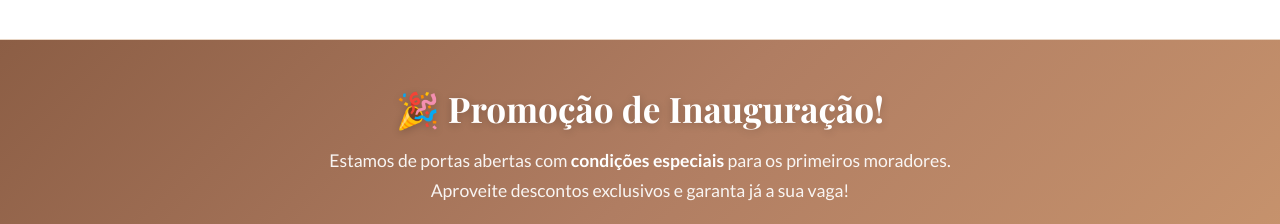
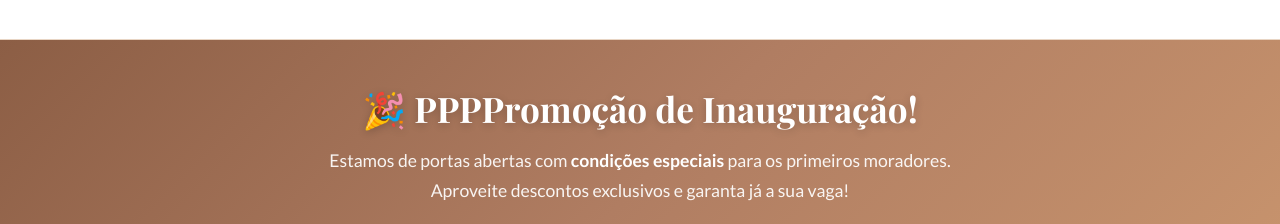
Before and after one commit to vitorstehling/siteMariaChico, a website: page index.html in a window 1280 px wide. Shown: the part 304-528 px from the top of the page. Drawn offline with nearby package versions, Linux system fonts and the light colour scheme.

Commit message:
Update index.html

```diff
--- a/index.html
+++ b/index.html
@@ -65,7 +65,7 @@
   <!-- ========== BANNER PROMOÇÃO INAUGURAÇÃO ========== -->
   <section id="promo-inauguracao">
     <div class="promo-inauguracao-inner">
-      <h2 class="promo-inauguracao-title">🎉 Promoção de Inauguração!</h2>
+      <h2 class="promo-inauguracao-title">🎉 PPPPromoção de Inauguração!</h2>
       <p class="promo-inauguracao-text">
         Estamos de portas abertas com <strong>condições especiais</strong> para os primeiros moradores.<br />
         Aproveite descontos exclusivos e garanta já a sua vaga!
```
